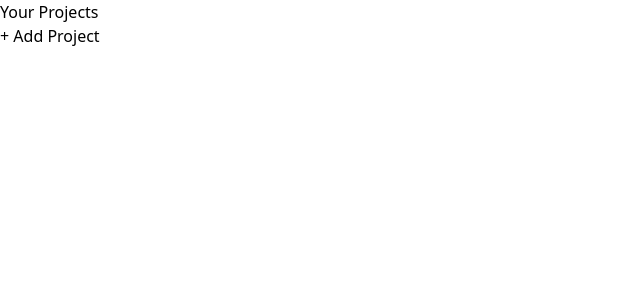
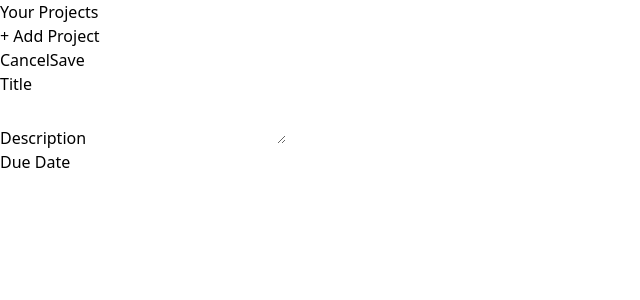
Before and after one commit to onkarsherkar/project-management, a React (Vite) app: page / in a window 1280 px wide. Shown: the top 300 px of the page, without its empty margins (0-640 px from the left). Built offline with nearby package versions, Linux system fonts and the light colour scheme.

Commit message:
Input and NewProject components added

```diff
--- a/src/App.jsx
+++ b/src/App.jsx
@@ -1,9 +1,11 @@
+import NewProject from "./components/NewProject";
 import ProjectsSidebar from "./components/ProjectsSidebar";
 
 function App() {
   return (
-    <main className="h-screen my-8">
+    <main className="h-screen my-8 flex gap-8">
       <ProjectsSidebar />
+      <NewProject />
     </main>
   );
 }
--- /dev/null
+++ b/src/components/Input.jsx
@@ -0,0 +1,6 @@
+export default function Input ({label, textarea, ...props}){
+    return <p>
+        <label>{label}</label>
+        { textarea? <textarea {...props}/>:<input {...props}/>}
+    </p>
+}
--- /dev/null
+++ b/src/components/NewProject.jsx
@@ -0,0 +1,16 @@
+import Input from './Input'
+export default function NewProject(){
+    return <div>
+        <menu>
+            <li>
+                <button>Cancel</button>
+                <button>Save</button>
+            </li>
+        </menu>
+        <div>
+            <Input label="Title" />
+            <Input label="Description" textarea={true}/>
+            <Input label="Due Date" />
+        </div>
+    </div>
+}
```
